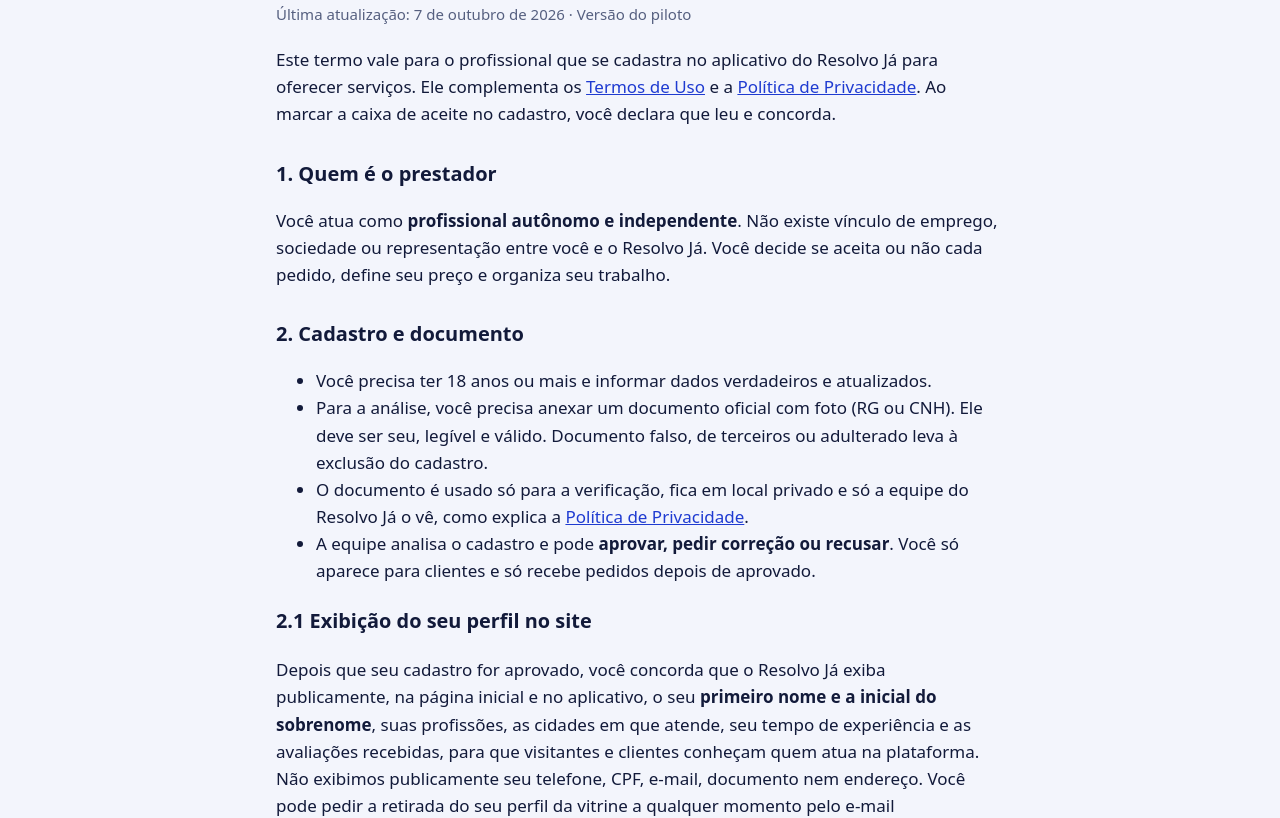
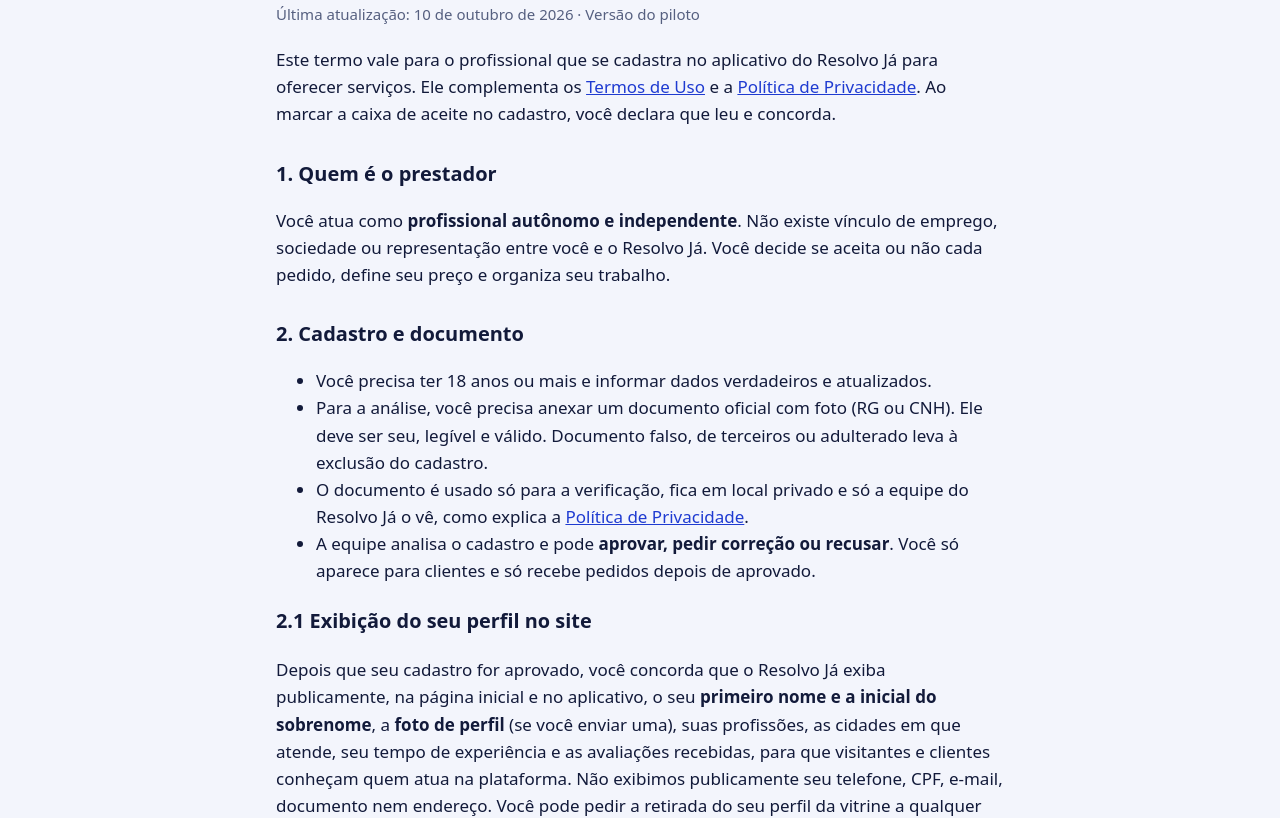
Before and after one commit to carlosluizsantoscarmo-cmd/Resolvoja, a website: page public/termo-prestador.html in a window 1280 px wide. Shown: the part 141-959 px from the top of the page. Drawn offline with Linux system fonts and the light colour scheme.

Commit message:
Add files via upload

```diff
--- a/public/termo-prestador.html
+++ b/public/termo-prestador.html
@@ -32,7 +32,7 @@
 <header><div class="wrap"><a href="/">Resolvo Já</a></div></header>
 <main><div class="wrap">
 <h1>Termo do Prestador (profissional)</h1>
-<p class="meta">Última atualização: 7 de outubro de 2026 · Versão do piloto</p>
+<p class="meta">Última atualização: 10 de outubro de 2026 · Versão do piloto</p>
 <p>Este termo vale para o profissional que se cadastra no aplicativo do Resolvo Já para oferecer serviços. Ele complementa os <a href="/termos.html">Termos de Uso</a> e a <a href="/privacidade.html">Política de Privacidade</a>. Ao marcar a caixa de aceite no cadastro, você declara que leu e concorda.</p>
 
 <h2>1. Quem é o prestador</h2>
@@ -47,7 +47,7 @@
 </ul>
 
 <h3>2.1 Exibição do seu perfil no site</h3>
-<p>Depois que seu cadastro for aprovado, você concorda que o Resolvo Já exiba publicamente, na página inicial e no aplicativo, o seu <strong>primeiro nome e a inicial do sobrenome</strong>, suas profissões, as cidades em que atende, seu tempo de experiência e as avaliações recebidas, para que visitantes e clientes conheçam quem atua na plataforma. Não exibimos publicamente seu telefone, CPF, e-mail, documento nem endereço. Você pode pedir a retirada do seu perfil da vitrine a qualquer momento pelo e-mail contato@resolvoja.app.br.</p>
+<p>Depois que seu cadastro for aprovado, você concorda que o Resolvo Já exiba publicamente, na página inicial e no aplicativo, o seu <strong>primeiro nome e a inicial do sobrenome</strong>, a <strong>foto de perfil</strong> (se você enviar uma), suas profissões, as cidades em que atende, seu tempo de experiência e as avaliações recebidas, para que visitantes e clientes conheçam quem atua na plataforma. Não exibimos publicamente seu telefone, CPF, e-mail, documento nem endereço. Você pode pedir a retirada do seu perfil da vitrine a qualquer momento pelo e-mail contato@resolvoja.app.br.</p>
 
 <h2>3. Taxa de verificação</h2>
 <p>A taxa única de <strong>R$ 29,90</strong> cobre a conferência do seu cadastro e documento. Ela não garante pedidos, clientes ou ganhos. A equipe informa a forma de pagamento antes de cobrar. A regra de desistência e reembolso está no item 6 dos <a href="/termos.html">Termos de Uso</a>.</p>
```
Also changed, not shown: public/index.html (+1 -1 lines), public/privacidade.html (+1 -1 lines).
